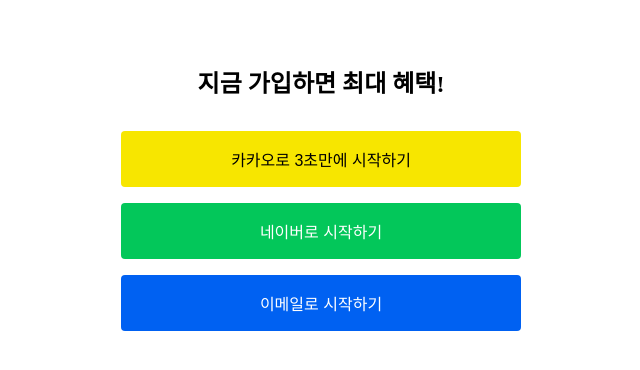
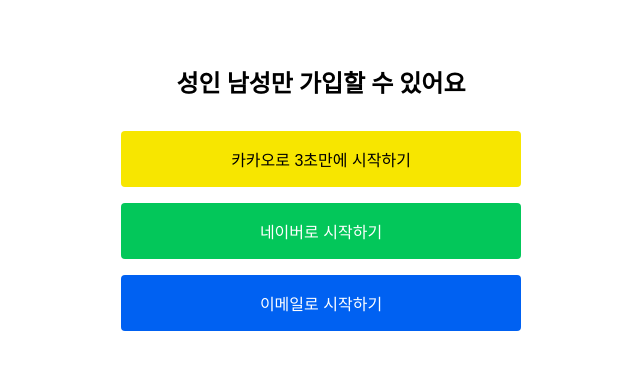
Before and after one commit to manlounge/manlounge-web, a Next.js app: page /signup in a window 1280 px wide. Shown: the top 370 px of the page, without its empty margins (319-959 px from the left). Built offline with nearby package versions, Linux system fonts and the light colour scheme.

Commit message:
Update signup.tsx

```diff
--- a/pages/signup.tsx
+++ b/pages/signup.tsx
@@ -13,7 +13,7 @@
       textAlign: 'center'
     }}>
       <h1 style={{ marginBottom: '2rem', fontSize: '1.5rem' }}>
-        지금 가입하면 최대 혜택!
+        성인 남성만 가입할 수 있어요
       </h1>
 
       <button
```
